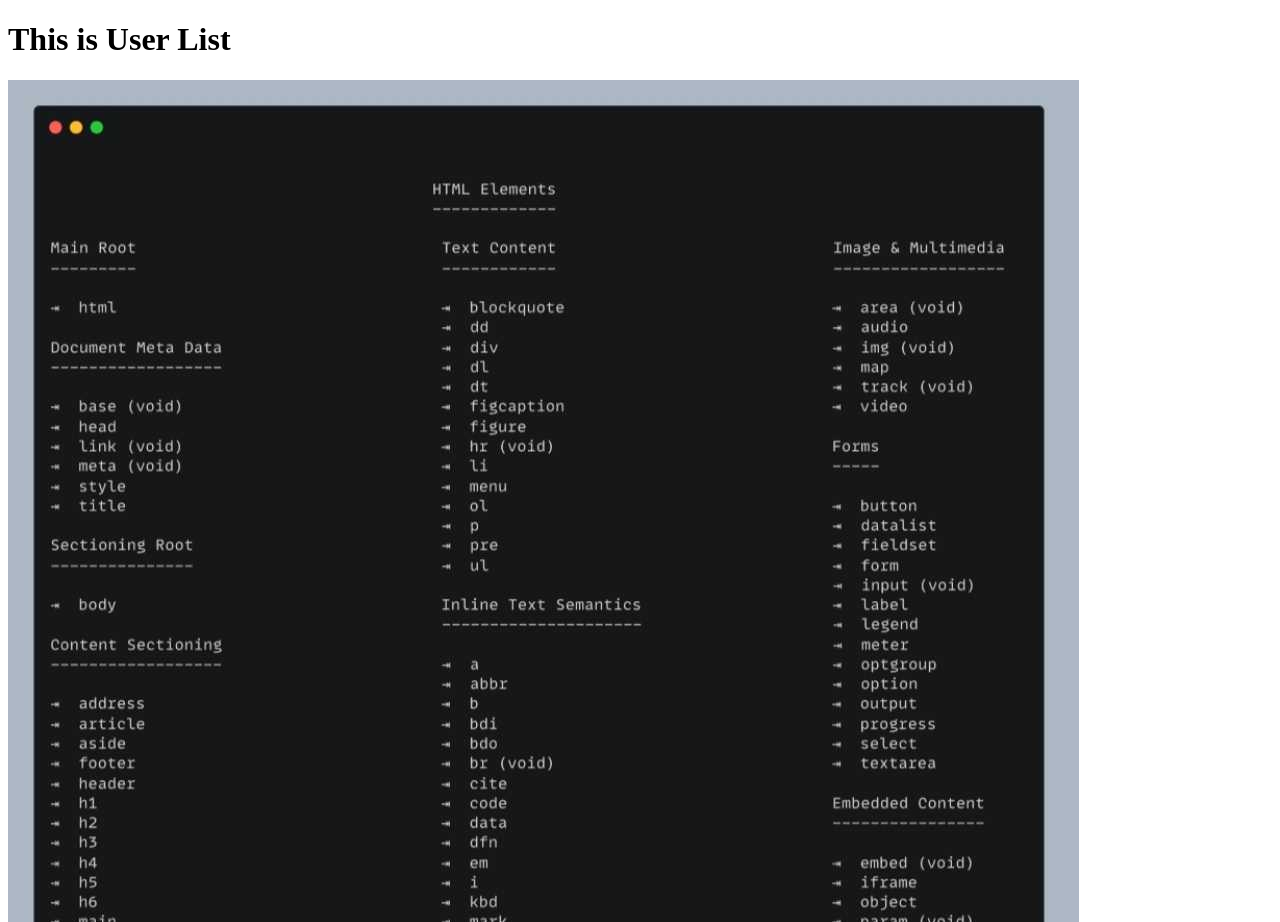
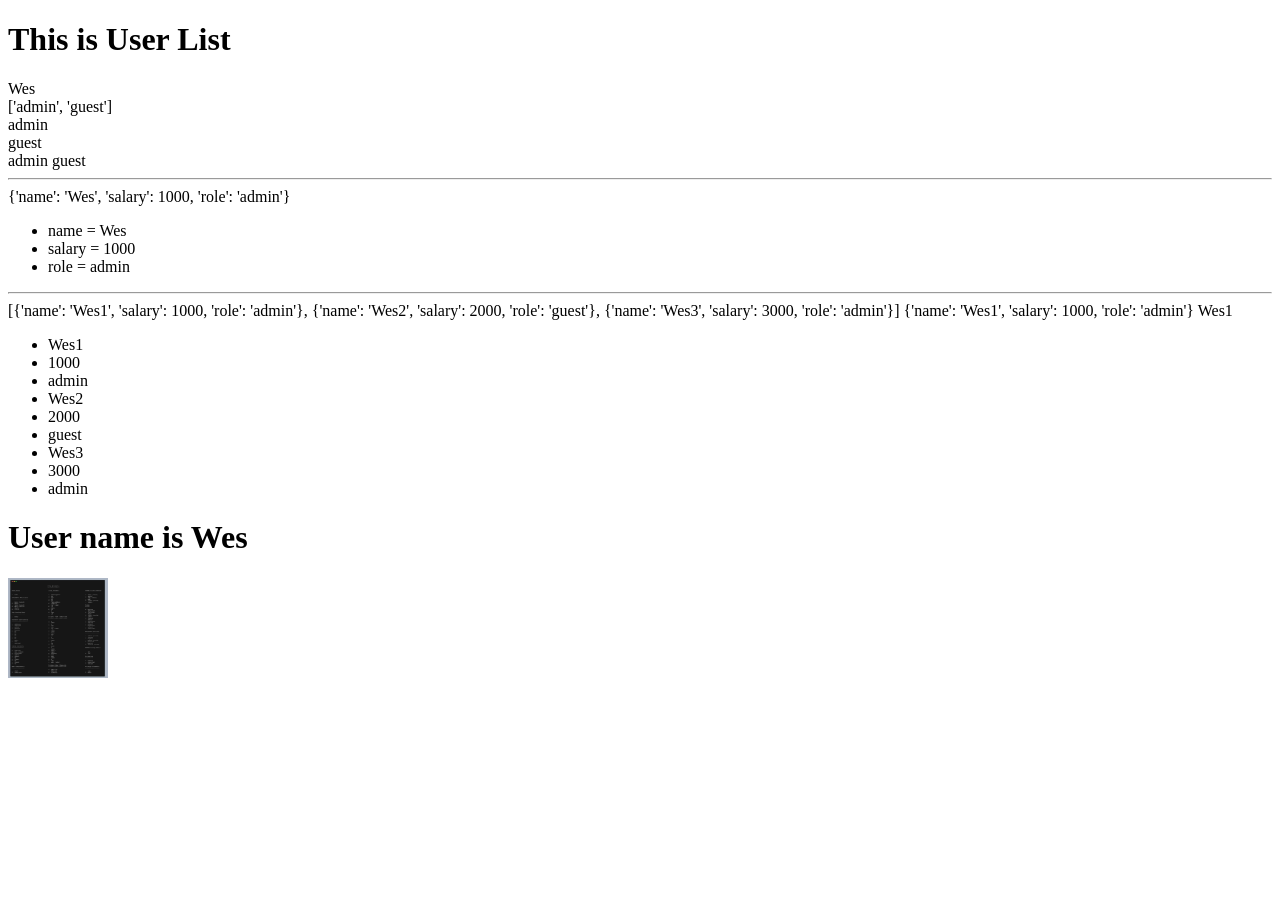
Before and after one commit to wes5083/bootcamp, a Django app: page /users/list in a window 1280 px wide. Shown: the top 922 px of the page. After the commit the page ends 678 px from the top, so only its background shows below. Run offline with Django 4.2, Linux system fonts and the light colour scheme.

Commit message:
Python Django Params & templates grammar

```diff
--- a/python/HelloWorldApp/app01/templates/user_list.html
+++ b/python/HelloWorldApp/app01/templates/user_list.html
@@ -8,6 +8,41 @@
 </head>
 <body>
 <h1>This is User List</h1>
-<img src="{% static 'img/HTML.jpg' %} " alt="img"/>
+<div>{{name}}</div>
+<div>{{role}}</div>
+<div>{{role.0}}</div>
+<div>{{role.1}}</div>
+<div>
+    {% for item in role %}
+    <span>{{item}}</span>
+    {% endfor %}
+</div>
+<hr>
+{{user}}
+<ul>
+    {% for k,v in user.items %}
+    <li>{{ k }} = {{ v }} </li>
+    {% endfor %}
+</ul>
+<hr>
+{{user_lists}}
+{{user_lists.0}}
+{{user_lists.0.name}}
+
+<ul>
+    {% for item in user_lists %}
+    <li>{{ item.name }}  </li>
+    <li>{{ item.salary }}  </li>
+    <li>{{ item.role }}  </li>
+    {% endfor %}
+</ul>
+{% if name == "Wes" %}
+<h1>User name is {{ name }}</h1>
+{% elif name == "Wes2" %}
+<h1>User name2 is {{ name }}</h1>
+{% else %}
+<h1>User name is NONE</h1>
+{% endif %}
+<img src="{% static 'img/HTML.jpg' %} " width="100px" height="100px" alt="img"/>
 </body>
 </html>
--- a/python/HelloWorldApp/app01/views.py
+++ b/python/HelloWorldApp/app01/views.py
@@ -9,7 +9,16 @@ def index(request):
 
 
 def user_list(request):
-    return render(request, "user_list.html")
+    name = "Wes"
+    roles = ["admin", "guest"]
+    user = {"name": "Wes", "salary": 1000, "role": "admin"}
+    user_lists = [
+        {"name": "Wes1", "salary": 1000, "role": "admin"},
+        {"name": "Wes2", "salary": 2000, "role": "guest"},
+        {"name": "Wes3", "salary": 3000, "role": "admin"},
+
+    ]
+    return render(request, "user_list.html", {"name": name, "role": roles, "user": user,"user_lists":user_lists})
 
 
 def user_add(request):
```
